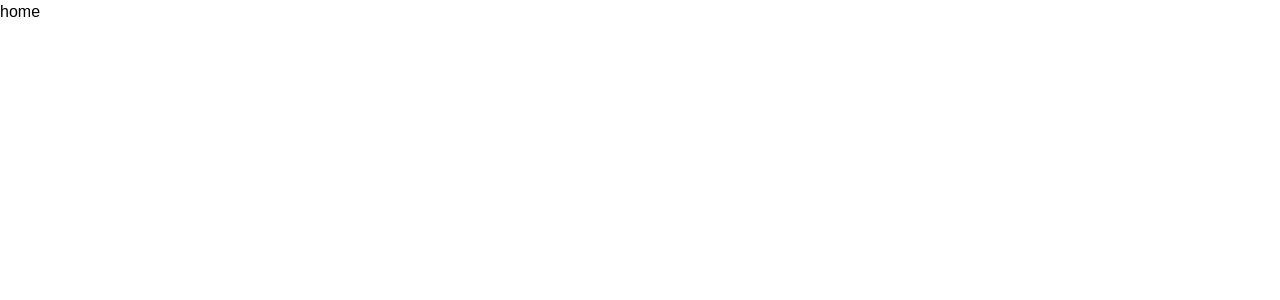
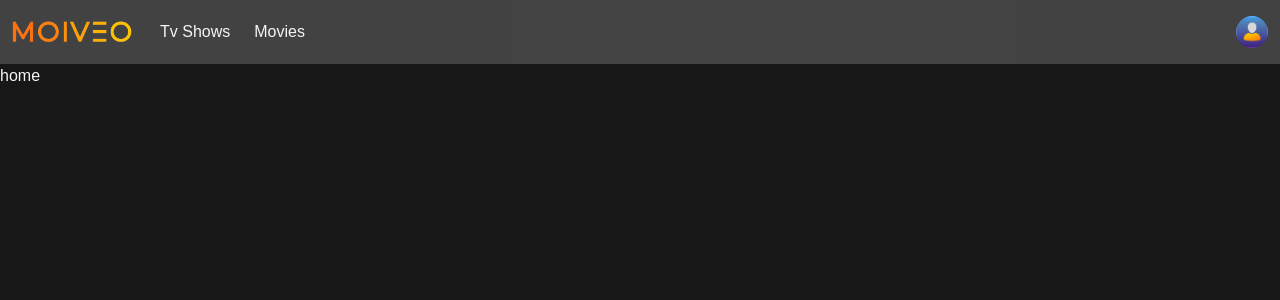
Before and after one commit to samirzjadhav/movie-app-redux, a React (Create React App) app: page / in a window 1280 px wide. Shown: the top 300 px of the page. Built offline with nearby package versions, Linux system fonts and the light colour scheme.

Commit message:
fix: change the outlet section on app section

```diff
--- a/src/App.js
+++ b/src/App.js
@@ -1,10 +1,16 @@
 import React from "react";
 import { Outlet } from "react-router-dom";
+import Footer from "./components/Footer";
+import Header from "./components/Header";
 
 const App = () => {
   return (
     <div>
-      <Outlet />
+      <Header />
+      <div className="pt-16">
+        <Outlet />
+      </div>
+      <Footer />
     </div>
   );
 };
--- a/src/index.css
+++ b/src/index.css
@@ -5,5 +5,6 @@
 @import url("https://fonts.googleapis.com/css2?family=Nunito+Sans:ital,opsz,wght@0,6..12,200..1000;1,6..12,200..1000&family=Poppins:ital,wght@0,100;0,200;0,300;0,400;0,500;0,600;0,700;0,800;0,900;1,100;1,200;1,300;1,400;1,500;1,600;1,700;1,800;1,900&display=swap");
 
 body {
+  @apply bg-neutral-900 text-neutral-100;
   font-family: "Nunito Sans", sans-serif;
 }
```
